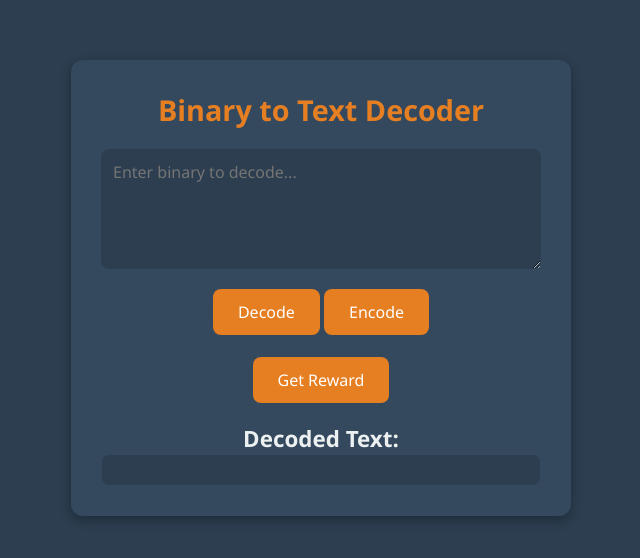
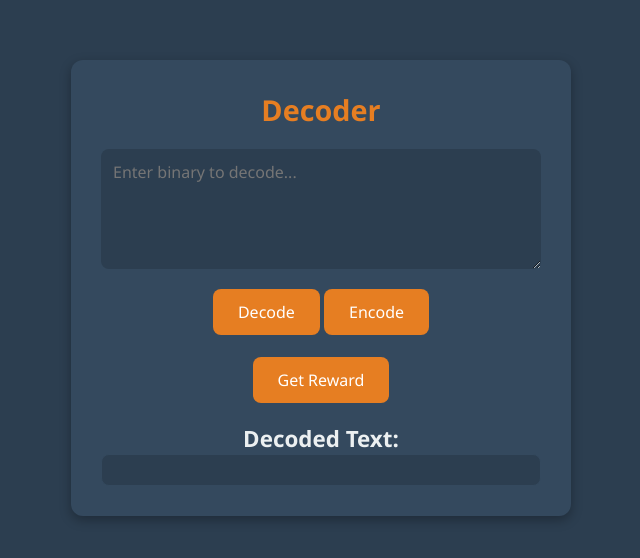
Before and after one commit to GuessCodee/encodeco, a plain HTML site: page decoder.html in a window 1280 px wide. Shown: the part 112-670 px from the top of the page, without its empty margins (319-959 px from the left). Drawn offline with Linux system fonts and the light colour scheme.

Commit message:
Update decoder.html

```diff
--- a/decoder.html
+++ b/decoder.html
@@ -122,7 +122,7 @@
 </head>
 <body>
     <div class="container">
-        <h1>Binary to Text Decoder</h1>
+        <h1>Decoder</h1>
         <textarea id="binaryInput" placeholder="Enter binary to decode..."></textarea><br>
         <button onclick="decodeFromBinary()">Decode</button>
         <a href="index.html"><button>Encode</button></a> <br> <br>
```
